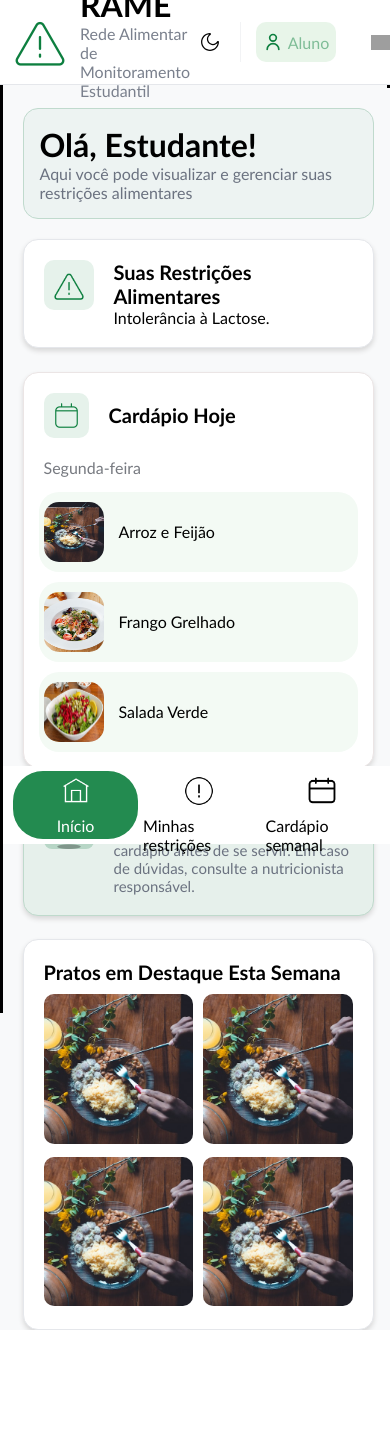
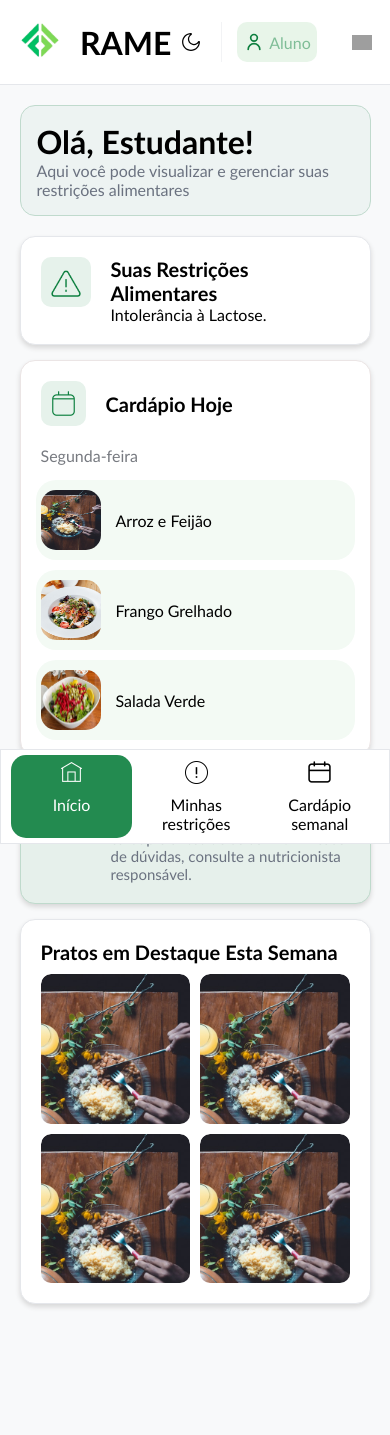
Before and after one commit to DevCore07/RAME-WEB-II, a Django app: page /inicio in a window 390 px wide. Before the commit the page ends 1330 px from the top, so only its background shows below. Run offline with Django 5.2, Linux system fonts and the light colour scheme; grey boxes are pictures that could not be loaded.

Commit message:
adiciona novas funcionalidades na tela inicial do aluno

```diff
--- a/alimentacao/static/aluno/inicio/css/style.css
+++ b/alimentacao/static/aluno/inicio/css/style.css
@@ -44,6 +44,11 @@
     gap: 10px;
 }
 
+.logo {
+    display: flex;
+    justify-content: center;
+    align-items: center;
+}
 
 .menu-user {
     display: flex;
@@ -91,12 +96,19 @@
     width: 20px;
 }
 
+main {
+    /* display: flex; */
+    /* justify-content: center; */
+    /* align-items: center; */
+    padding-top: 85px;
+    max-height: 1200px;
+}
+
 .contaiter {
     display: flex;
-    padding-top: 85px;
-    border: solid;
-    max-height: 1200px;
-    height: 120vh;
+    /* justify-content: center; */
+    align-items: center;
+
 }
 
 .painelbaixo {
@@ -108,6 +120,17 @@
     bottom: 0;
 }
 
+.painelbaixo .botaoPainel.ativo:hover {
+    background-color: #238b50;
+    color: white;
+}
+
+.painelbaixo .botaoPainel:hover {
+    background-color: rgb(183,214,198);
+    color: #238b50;
+
+}
+
 .painelesquerdo {
     display: flex;
     flex-direction: column;
@@ -116,7 +139,7 @@
     border-right: 1px solid rgb(229,231,235);
     width: 250px;
     min-width: 250px;
-    height: auto;
+    height: 100vh;
     padding: 10px 0 ;
     gap: 5px;
 }
@@ -124,12 +147,13 @@
 .botaoPainel {
     display: flex;
     align-items: center;
+    text-align: center;
     padding: 10px;
     gap: 20px;
     width: 90%;
     height: 45px;
     border-radius: 15px;
-    transition: 0.3s ease;
+    transition: 0.1s ease;
 }
 
 .botaoPainel.ativo {
@@ -142,12 +166,12 @@
     color: black;
 }
 
-.botaoPainel.ativo:hover {
+.painelesquerdo .botaoPainel.ativo:hover {
     background-color: #238b50;
     color: white;
 }
 
-.botaoPainel:hover {
+.painelesquerdo .botaoPainel:hover {
     background-color: rgb(183,214,198);
     color: #238b50;
     scale: 1.01;
@@ -163,7 +187,7 @@
     flex-direction: column;
     align-items: center;
     background-color: rgb(248,249,250);
-    gap: 2%;
+    gap: 15px;
     width: 90vw;
     min-width: 30vw;
     padding: 20px 5px;
@@ -246,6 +270,7 @@
     box-shadow: 0px 3px 5px 0px rgb(216, 216, 216);
     transition: 0.2s ease;
 }
+
 
 #q3:hover {
     box-shadow: 0px 7px 7px 0.4px rgb(216, 216, 216);
@@ -369,16 +394,52 @@
     gap: 10px;
 }
 
+#conjuntoImgQ5 div {
+    border-radius: 10px;
+    overflow: hidden;
+    aspect-ratio: 1/1;
+    object-fit: cover;
+    position: relative;
+
+}
+
+#conjuntoImgQ5 div p{
+    position:absolute;
+    display: none;
+    z-index: 1;
+    color: white;
+    left: 10px;
+    top: 10px;
+}
+
 #conjuntoImgQ5 img {
     width: 100%;
-    aspect-ratio: 1/1;
-    object-fit: cover;
-    border-radius: 10px;
+    top: 0;
+    bottom: 0;
+    transition: 0.2s ease;
+    position:absolute;
 }
+
+
+
+#conjuntoImgQ5 img:hover {
+    scale: 1.1;
+}
+
+#conjuntoImgQ5 div:hover p{
+    display: flex;
+}
+
+
+
 
 @media (max-width: 770px) {
     .contaiter {
         flex-direction: column;
+    }
+
+    .nome_projeto{
+        display: none;
     }
 
     .painelesquerdo {
@@ -415,15 +476,11 @@
         flex-direction: column;
         padding: 5px;
         gap: 10px;
-        height: 8vh;
-        border-radius: 30px;
+        height: auto;
+        border-radius: 15px;
         margin: 0%;
     }
 
-    .botaoPainel img {
-        width: 30px;
-        height: 30px;
-    }
 
     #conjuntoImgQ5 {
         display: grid;
@@ -439,5 +496,8 @@
 
     .painelbaixo {
         display: flex;
+        gap: 5px;
+        border: 1px solid rgb(229,231,235);
     }
+
 }
--- a/alimentacao/templates/aluno/inicio/inicio.html
+++ b/alimentacao/templates/aluno/inicio/inicio.html
@@ -15,8 +15,8 @@
     <header>
         <div class="header-left">
 
-            <div>
-                <img src="{% static 'aluno/inicio/img/q2/image.png' %}" width="50px" height="50px">
+            <div class="logo">
+                <img src="{% static 'aluno/inicio/img/header/foto_devcore_verde-removebg-preview.png' %}" width="50px" height="50px">
             </div>
 
             <div class="container-nome-projeto">
@@ -24,7 +24,7 @@
                     <h1>RAME</h1>
                 </div>
                 <div>
-                    <p style="color: rgb(122,128,141);">Rede Alimentar de Monitoramento Estudantil</p>
+                    <p class="nome_projeto" style="color: rgb(122,128,141);">Rede Alimentar de Monitoramento Estudantil</p>
                 </div>
             </div>
 
@@ -173,18 +173,25 @@
                         <div id="conjuntoImgQ5">
 
                             <div>
+                                <p>comida</p>
                                 <img src="{% static 'aluno/inicio/img/q3/img1.png' %}" alt="">
                             </div>
 
                             <div>
+                                <p>comida</p>
+
                                 <img src="{% static 'aluno/inicio/img/q3/img1.png' %}" alt="">
                             </div>
 
                             <div>
+                                <p>comida</p>
+
                                 <img src="{% static 'aluno/inicio/img/q3/img1.png' %}" alt="">
                             </div>
 
                             <div>
+                                <p>comida</p>
+
                                 <img src="{% static 'aluno/inicio/img/q3/img1.png' %}" alt="">
                             </div>
 
```
Also changed, not shown: alimentacao/static/aluno/inicio/img/header/foto_devcore_verde-removebg-preview.png (renamed from alimentacao/static/login/img/foto_devcore_verde-removebg-preview.png), db.sqlite3.
